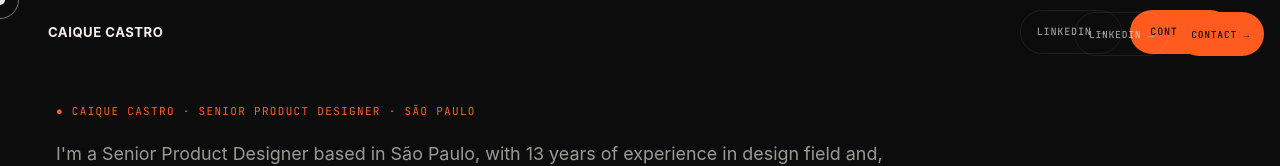
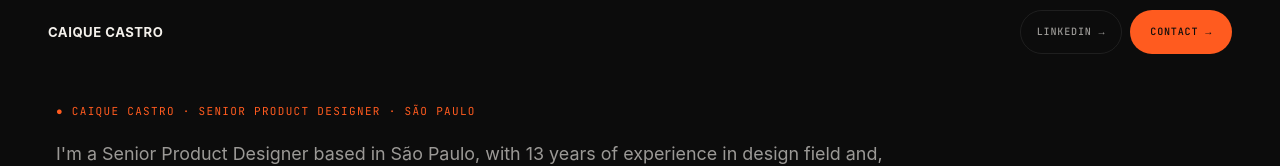
Before and after one commit to caiquecastro89/Portfolio, a React (Vite) app: page / in a window 1280 px wide. Shown: the top 166 px of the page. Built offline with nearby package versions, Linux system fonts and the light colour scheme.

Commit message:
Add files via upload

```diff
--- a/src/components/FooterCTA.jsx
+++ b/src/components/FooterCTA.jsx
@@ -9,7 +9,6 @@ export default function FooterCTA() {
       display: 'grid', gridTemplateColumns: '1.2fr 1fr',
       gap: 80, alignItems: 'end',
     }}>
-      <div>
       <div style={{
         fontFamily: "'Instrument Serif', serif",
         fontSize: 'clamp(3rem,8vw,6rem)', lineHeight: .95, letterSpacing: '-.03em',
@@ -17,13 +16,6 @@ export default function FooterCTA() {
       }}>
         Let's make it<br/>
         <span style={{ fontStyle: 'italic', color: BRAND.accent }}>sharper.</span>
-        </div>
-        <p style={{
-          marginTop: 24, maxWidth: 480, fontSize: 15, lineHeight: 1.6,
-          color: BRAND.textMuted,
-        }}>
-          Vagas senior/staff em produtos de impacto. Disponível para conversa a partir de Q3 2026.
-        </p>
       </div>
 
       <div style={{ display: 'flex', flexDirection: 'column', gap: 12 }}>
@@ -36,35 +28,20 @@ export default function FooterCTA() {
           <span>Get in touch</span>
           <span style={{ fontFamily: "'JetBrains Mono', monospace", fontSize: 12 }}>caique.castro89@gmail.com ↗</span>
         </a>
-        <a href="https://calendly.com/caique-castro89/30min" target="_blank" rel="noreferrer" style={{
+        <a
+          href="https://www.linkedin.com/in/caique-castro89/"
+          target="_blank" rel="noreferrer"
+          style={{
             display: 'flex', alignItems: 'center', justifyContent: 'space-between',
             padding: '20px 24px',
             background: 'transparent', color: BRAND.text,
             fontWeight: 500, fontSize: 15, textDecoration: 'none',
             border: `1px solid ${BRAND.borderStrong}`, borderRadius: 4,
-        }}>
-          <span>Book a 30-min intro call</span>
-          <span style={{ fontFamily: "'JetBrains Mono', monospace", fontSize: 12, color: BRAND.textMuted }}>calendly ↗</span>
+          }}
+        >
+          <span>LinkedIn</span>
+          <span style={{ fontFamily: "'JetBrains Mono', monospace", fontSize: 12, color: BRAND.textMuted }}>linkedin.com/in/caique-castro89 ↗</span>
         </a>
-        <div style={{
-          marginTop: 20, paddingTop: 20,
-          borderTop: `1px solid ${BRAND.border}`,
-          display: 'flex', justifyContent: 'space-between',
-          fontFamily: "'JetBrains Mono', monospace", fontSize: 11,
-          color: BRAND.textFaint, letterSpacing: '.06em', textTransform: 'uppercase',
-        }}>
-          {[
-            ['LinkedIn', 'https://www.linkedin.com/in/caique-castro89/'],
-            ['Read.cv', '#'],
-            ['Are.na', '#'],
-            ['Dribbble', '#'],
-          ].map(([label, href]) => (
-            <a key={label} href={href} target="_blank" rel="noreferrer"
-              style={{ color: BRAND.textFaint, textDecoration: 'none' }}>
-              {label}
-            </a>
-          ))}
-        </div>
       </div>
     </div>
   )
--- a/src/components/Nav.jsx
+++ b/src/components/Nav.jsx
@@ -54,21 +54,7 @@ export default function Nav() {
         </div>
       </nav>
 
-      {/* Mobile CTAs — always visible */}
-      <div style={{
-        position: 'fixed', top: 12, right: 16, zIndex: 501,
-        display: 'flex', alignItems: 'center', gap: 8,
-      }} className="mobile-nav-ctas">
-        <a
-          href="https://www.linkedin.com/in/caique-castro89/"
-          target="_blank" rel="noreferrer"
-          style={{ ...ctaSecStyle, padding: '10px 14px', fontSize: '.6rem' }}
-        >LinkedIn →</a>
-        <a
-          href="mailto:caique.castro89@gmail.com"
-          style={{ ...ctaPrimaryStyle, padding: '10px 14px', fontSize: '.6rem' }}
-        >Contact →</a>
-      </div>
+
     </>
   )
 }
--- a/src/global.css
+++ b/src/global.css
@@ -6,30 +6,13 @@ body {
   color: #f4f1ec;
   font-family: 'Inter', system-ui, -apple-system, sans-serif;
   font-weight: 300;
-  cursor: none;
   overflow-x: hidden;
 }
 a { color: inherit; }
 img, video { display: block; }
 
-/* ── Custom cursor ── */
-#cur {
-  position: fixed; width: 10px; height: 10px;
-  background: #f4f1ec; border-radius: 50%;
-  pointer-events: none; z-index: 9999;
-  transform: translate(-50%,-50%);
-  mix-blend-mode: difference;
-}
-#cur-ring {
-  position: fixed; width: 38px; height: 38px;
-  border: 1.5px solid #f4f1ec; border-radius: 50%;
-  pointer-events: none; z-index: 9998;
-  transform: translate(-50%,-50%);
-  opacity: .5;
-  transition: width .3s, height .3s;
-  mix-blend-mode: difference;
-}
-body.cur-hover #cur-ring { width: 64px; height: 64px; opacity: .15; }
+/* ── Custom cursor — disabled ── */
+#cur, #cur-ring { display: none !important; }
 
 /* ── Loader ── */
 #loader {
@@ -71,5 +54,4 @@ body.cur-hover #cur-ring { width: 64px; height: 64px; opacity: .15; }
 /* ── Mobile ── */
 @media (max-width: 900px) {
   body { cursor: auto; }
-  #cur, #cur-ring { display: none !important; }
 }
```
Lines whose indentation alone changed are shown as unchanged.
